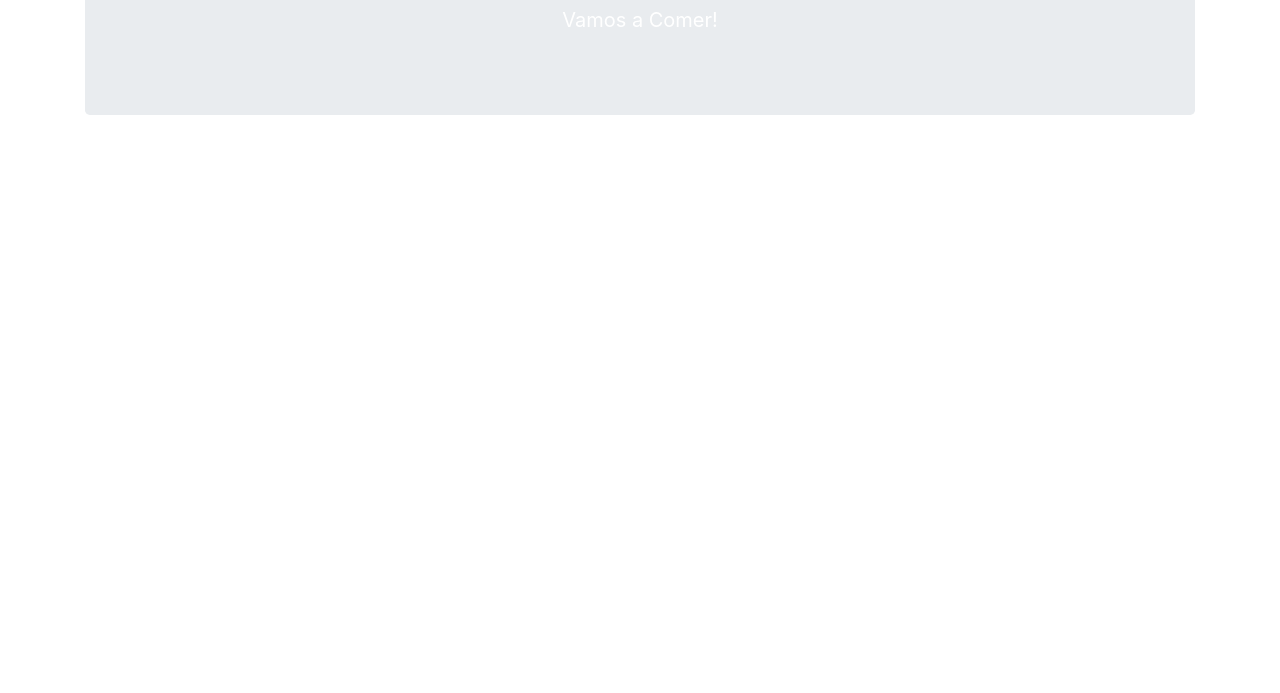
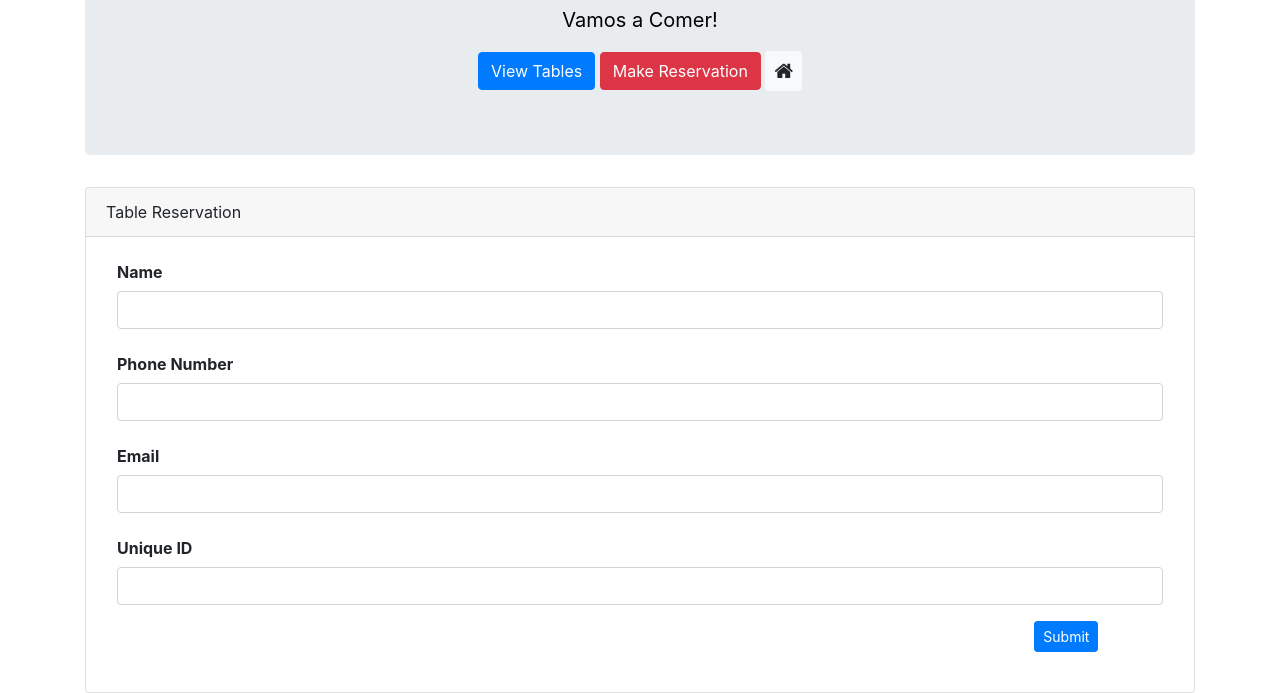
Before and after one commit to justin-barfield/Table-Reservations, a plain HTML site: page index.html in a window 1280 px wide. Shown: the part 134-827 px from the top of the page. Before the commit the page ends 800 px from the top, so only its background shows below. Drawn offline with nearby package versions, Linux system fonts and the light colour scheme.

Commit message:
adding container info

```diff
--- a/index.html
+++ b/index.html
@@ -5,7 +5,7 @@
     <meta charset="UTF-8">
     <meta name="viewport" content="width=device-width, initial-scale=1.0">
     <meta http-equiv="X-UA-Compatible" content="ie=edge">
-    <title>Train Schedule</title>
+    <title>COMIDA</title>
     <link rel="stylesheet" href="https://stackpath.bootstrapcdn.com/bootstrap/4.3.1/css/bootstrap.min.css"
         integrity="sha384-ggOyR0iXCbMQv3Xipma34MD+dH/1fQ784/j6cY/iJTQUOhcWr7x9JvoRxT2MZw1T" crossorigin="anonymous" />
     <script src="https://code.jquery.com/jquery-3.4.1.min.js"
@@ -16,6 +16,7 @@
     <script src="https://stackpath.bootstrapcdn.com/bootstrap/4.3.1/js/bootstrap.min.js"
         integrity="sha384-JjSmVgyd0p3pXB1rRibZUAYoIIy6OrQ6VrjIEaFf/nJGzIxFDsf4x0xIM+B07jRM"
         crossorigin="anonymous"></script>
+    <link rel="stylesheet" href="https://cdnjs.cloudflare.com/ajax/libs/font-awesome/4.7.0/css/font-awesome.min.css">
 
 
 
@@ -26,8 +27,49 @@
 <body class="container">
     <div class="jumbotron text-white text-center" id=jumbotron>
         <h1 class="display-4 font-weight-bold" style= "color: black">Comida Mexicana</h1>
-        <p class="lead font-weight-normal">Vamos a Comer!</p>
+        <p class="lead font-weight-normal" style= "color: black">Vamos a Comer!</p>
+        <button type="button" class="btn btn-primary">View Tables</button>
+        <button type="button" class="btn btn-danger">Make Reservation</button>
+        <button  style="font-size:20px" class="btn btn-light btn-sm"> <span class="fa fa-home"></span></button>
     </div>
+
+    <form>
+            <div class="card">
+                <div class="card-header">
+                    Table Reservation
+                </div>
+                <div class="form-group row font-weight-bold mt-3 ml-3 mr-3">
+                    <label for="employee-input" class="col-12 col-form-label">Name </label>
+                    <div class="col-12">
+                        <input class="form-control" type="name" id="name-input">
+                    </div>
+                </div>
+                <div class="form-group row font-weight-bold ml-3 mr-3">
+                    <label for="role-input" class="col-12 col-form-label">Phone Number</label>
+                    <div class="col-12">
+                        <input class="form-control" type="phonenumber" id="phonenumber-input">
+                    </div>
+                </div>
+                <div class="form-group row font-weight-bold ml-3 mr-3">
+                    <label for="startdate-input" class="col-12 col-form-label">Email</label>
+                    <div class="col-12">
+                        <input class="form-control" type="Email" id="Email-input">
+                    </div>
+                </div>
+                <div class="form-group row font-weight-bold ml-3 mr-3">
+                    <label for="monthlyrate-input" class="col-12 col-form-label">Unique ID</label>
+                    <div class="col-12">
+                        <input class="form-control" type="uniqueID" id="uniqueID-input">
+                    </div>
+                </div>
+                <div class="form-group row justify-content-end">
+                    <div class="col-2">
+                        <button id="submit" type="button" class="btn btn-primary btn-sm">Submit</button> <br> </br>
+                    </div>
+                </div>
+            </div>
+        </form>
+
 
 </body>
 
```
